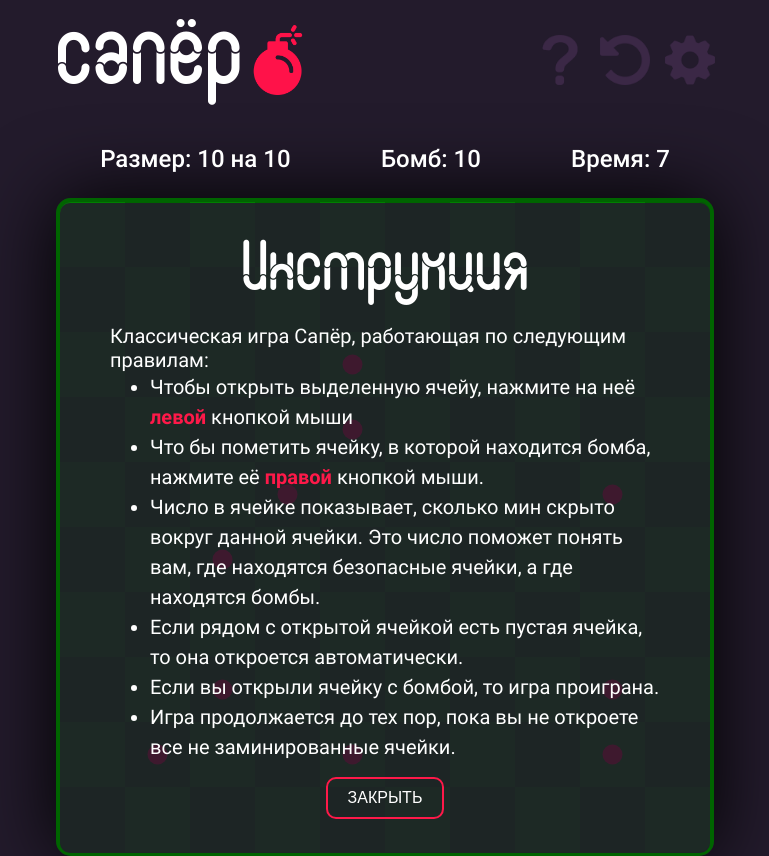
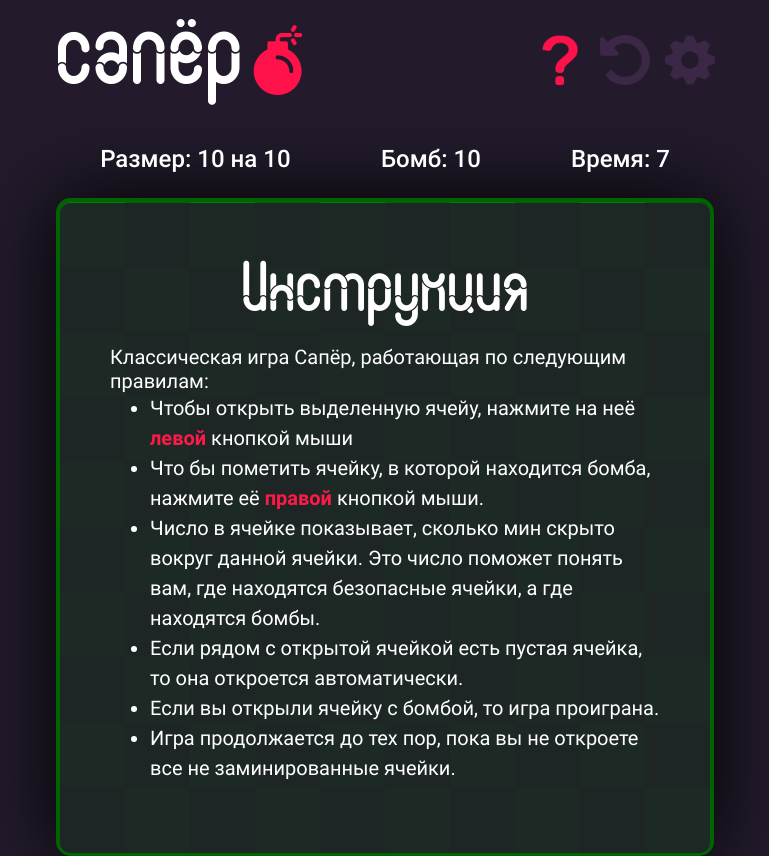
Before and after one commit to neretin-trike/sapper, a website with bundled scripts: page src/index.html in a window 1280 px wide. Both pictures are taken after a click on the button 815 px from the left and 60 px from the top of the page. Shown: the whole page, without its empty margins (255-1024 px from the left). Built offline with nearby package versions, Linux system fonts and the light colour scheme; files whose address does not match are found by name; a web font is replaced by a local one.

Commit message:
update(html,css): добавление выделения активных кнопок

```diff
--- a/src/css/style.css
+++ b/src/css/style.css
@@ -188,14 +188,18 @@ h1, h2, h3, p, ul,blockquote {
 .menu .setting {
     background-image: url(../images/setting.png);
 }
-.menu .setting:hover{
+
+.menu .setting.active,
+.menu .setting:hover {
     background-position: 0 -5.1rem;
 }
 
 .menu .help {
     background-image: url(../images/help.png);
 }
-.menu .help:hover{
+
+.menu .help.active,
+.menu .help:hover {
     background-position: 0 -5.1rem;
 }
 
--- a/src/index.html
+++ b/src/index.html
@@ -87,7 +87,7 @@
                 <button class="button close">Закрыть</button><button class="button save">Сохранить</button>
             </div>
         </section>
-        <section class="help-window">
+        <section class="help-window hidden">
             <h2 class="title">Инструкция</h2>
             <article class="content">
                 <div>Классическая игра Сапёр, работающая по следующим правилам:</div>
@@ -100,10 +100,6 @@
                     <li>Игра продолжается до тех пор, пока вы не откроете все не заминированные ячейки.</li>
                 </ul>
             </article>
-            <!-- <div class="hint">После сохранения данных страница перезагрузится</div> -->
-            <div class="interaction">
-                <button class="button close">Закрыть</button>
-            </div>
         </section>
     </main>
     <script type="module" src="js/main.js"></script>
--- a/src/js/gameScene.js
+++ b/src/js/gameScene.js
@@ -14,7 +14,9 @@ export default class GameScene {
             displayTime,
             enabledAnimation } = gameSetting;
 
-        let { gameOverWindow,
+        let {
+            helpWindow,
+            gameOverWindow,
             settingWindow,
             repeatButton,
             helpButton,
@@ -28,12 +30,17 @@ export default class GameScene {
         this.grid = new Grid(size, playingField, context, bombCount, enabledAnimation);
 
         this.gameOverWindow = new GameOverWindow(size, bombCount, gameOverWindow);
-        this.settingWindow = new SettingWindow(gameSetting, settingWindow);
+        this.settingWindow = new SettingWindow(gameSetting, settingWindow, settingButton);
+
 
         helpButton.addEventListener("click", () => {
-            alert();
+            helpButton.classList.toggle("active");
+            helpWindow.classList.toggle("hidden");
         });
         settingButton.addEventListener("click", () => {
+            // settingButton.classList.toggle("active");
+            // settingWindow.classList.toggle("hidden");
+
             this._eventBus.emitEvent("settingShow");
         });
         repeatButton.addEventListener("click", () => {
--- a/src/js/grid.js
+++ b/src/js/grid.js
@@ -131,7 +131,7 @@ export default class Grid {
                 cell.bomb = new Bomb(cell);
                 this._bombArray.push(cell.bomb);
                 bombCount -= 1;
-                cell.bomb.render.call(this._cellArray[randomX][randomY]);
+                // cell.bomb.render.call(this._cellArray[randomX][randomY]);
             }
         }
 
--- a/src/js/main.js
+++ b/src/js/main.js
@@ -6,6 +6,7 @@ window.onload = function () {
     const domList = {
         roundInfo: document.querySelector(".round-info"),
         playingField: document.getElementById("playing-field"),
+        helpWindow: document.querySelector(".help-window"),
         gameOverWindow: document.querySelector(".game-over-window"),
         settingWindow: document.querySelector(".setting-window"),
         helpButton: document.querySelector(".help.menu-button"),
--- a/src/js/settingWindow.js
+++ b/src/js/settingWindow.js
@@ -2,11 +2,12 @@ import EventBus from "./eventBus.js";
 import { saveToLocaleStorage, isNumeric } from "./utils.js";
 
 export default class SettingWindow {
-    constructor(setting, dom) {
+    constructor(setting, dom, settingMenu) {
         this._eventBus = new EventBus();
 
         this.setting = setting;
         this.settingWindow = dom;
+        this.settingMenu = settingMenu;
 
         this._addEventListeners();
     }
@@ -15,7 +16,8 @@ export default class SettingWindow {
         let buttonSave = this.settingWindow.querySelector(".button.save");
 
         buttonClose.addEventListener("click", () => {
-            this.settingWindow.classList.add("hidden");
+            this.settingMenu.classList.toggle("active");
+            this.settingWindow.classList.toggle("hidden");
             this._eventBus.emitEvent("continuewatchPause");
         });
         buttonSave.addEventListener("click", () => {
@@ -69,7 +71,9 @@ export default class SettingWindow {
             displayTime,
             enabledAnimation } = this.setting;
 
-        this.settingWindow.classList.remove("hidden");
+        this.settingMenu.classList.toggle("active");
+        this.settingWindow.classList.toggle("hidden");
+        // this.settingWindow.classList.remove("hidden");
 
         this.timInputDOM = this.settingWindow.querySelector(".setting-time");
         this.animationInputDOM = this.settingWindow.querySelector(".setting-animation");
```
